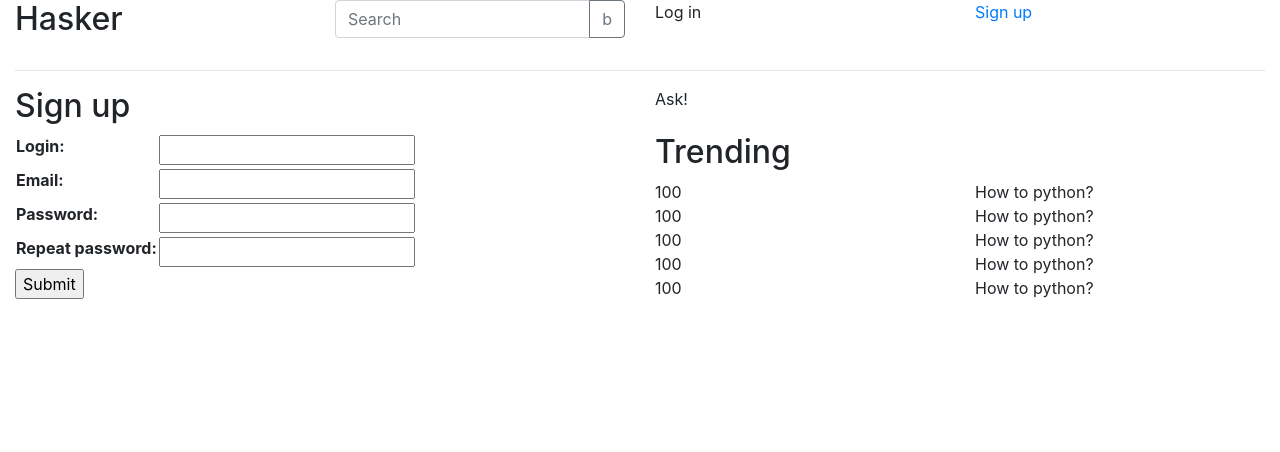
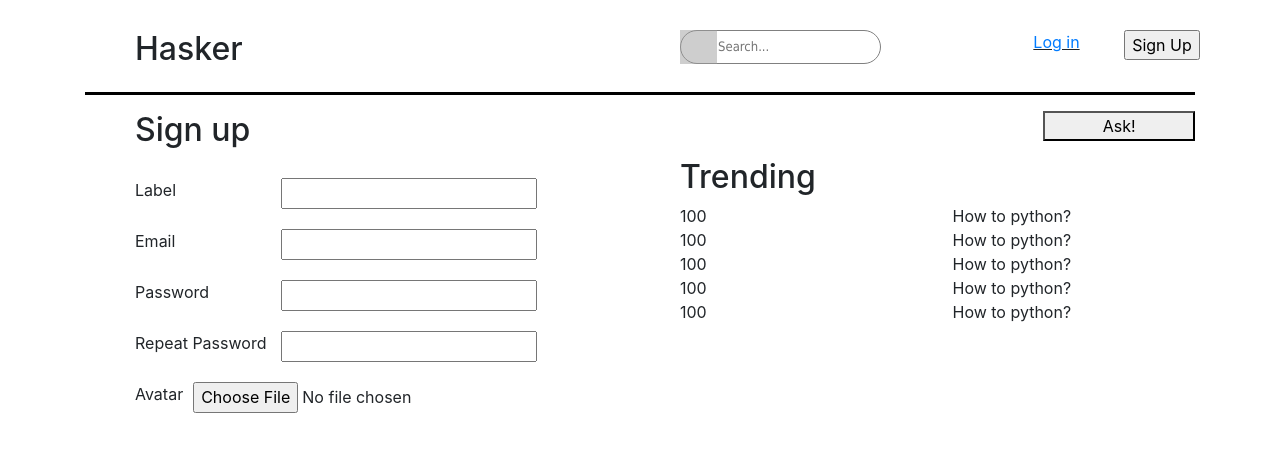
Before and after one commit to grol231/hasker, a Django app: page /hasker/signup in a window 1280 px wide. Shown: the top 452 px of the page. Run offline with Django 3.2, Linux system fonts and the light colour scheme; some libraries are stand-ins or nearby versions; grey boxes are pictures that could not be loaded.

Commit message:
update sign up form

```diff
--- a/qa/templates/qa/sign_up.html
+++ b/qa/templates/qa/sign_up.html
@@ -5,37 +5,222 @@
   border-left: 6px solid black;
   height: 50px;
 }
+hr {
+  border: none; /* Убираем границу для браузера Firefox */
+  color: black; /* Цвет линии для остальных браузеров */
+  background-color: black; /* Цвет линии для браузера Firefox и Opera */
+  height: 3px; /* Толщина линии */
+}
+.search {
+  /* устанавливаем необходимую ширину формы в зависимости от дизайна
+  ** форма без проблем растягивается */
+  width: 100%;
+
+  /* кнопку отправки будем позиционировать абсолютно,
+  ** поэтому необходимо это свойство */
+  position: relative;
+}
+
+.search input {
+  /* отключаем бордюры у инпутов */
+  border: none;
+}
+
+/* стили для поля ввода */
+.search .input {
+  /* растягиваем поле ввода на всю ширину формы */
+  `width: 100%;
+
+  /* за счет верхнего (8px) и нижнего (9px) внутренних отступов
+  ** регулируем высоту формы
+  ** внутренний отступ справа (37px) делаем больше левого,
+  ** т.к. там будет размещена кнопка отправки   */
+  padding: 8px 15px 9px 37px;
+
+  /* чтобы ширина поля ввода (100%) включала в себя внутренние отступы */
+  /*-moz-box-sizing: border-box;*/
+  box-sizing: border-box;
+
+  /* добавляем внутренние тени */
+  /*box-shadow: inset 0 0 5px rgba(0,0,0,0.1), inset 0 1px 2px rgba(0,0,0,0.3);*/
+
+  /* закругляем углы */
+  border-radius: 20px;
+
+  background: white;
+  font: 13px Tahoma, Arial, sans-serif;
+  color: black;
+  border: 1px solid gray;
+  outline: 10px;
+  /*outline: none;*/
+}
+
+/* меняем оформление поля ввода при фокусе */
+.search .input:focus {
+  box-shadow: inset 0 0 5px rgba(0,0,0,0.2), inset 0 1px 2px rgba(0,0,0,0.4);
+  background: #E8E8E8;
+  color: #333;
+}
+
+/* оформляем кнопку отправки */
+.search .submit {
+  /* позиционируем кнопку абсолютно от правого края формы */
+  position: absolute;
+  top: 0;
+  left: 0;
+
+  width: 37px;
+
+  /* растягиваем кнопку на всю высоту формы */
+  height: 100%;
+
+  cursor: pointer;
+  background: url(https://lh4.googleusercontent.com/-b-5aBxcxarY/UAfFW9lVyjI/AAAAAAAABUg/gQtEXuPuIds/s13/go.png) 50% no-repeat;
+
+  /* добавляем прозрачность кнопке отправки */
+  opacity: 0.5;
+}
+
+/* при наведении курсора меняем прозрачность кнопки отправки */
+.search .submit:hover {
+  opacity: 0.8;
+}
+
+/* данное свойство необходимо для того, чтобы в браузерах
+** Chrome и Safari можно было стилизовать инпуты */
+input[type="search"] {
+  -webkit-appearance: none;
+}
+
+.signup-form {
+    float: left;
+}
+.signup-form-field {
+    clear: both;
+    text-align: right;
+    line-height: 25px;
+    margin-top: 20px;
+}
+.signup-form-field label {
+    float: left;
+    padding-right: 10px;
+}
+.signup-form-field-avatar {
+    width: 0.1px;
+    height: 0.1px;
+    opacity: 0;
+    overflow: hidden;
+    position: absolute;
+    z-index: -1;
+}
+/*
+[type="file"] {
+  border: 0;
+  clip: rect(0, 0, 0, 0);
+  height: 1px;
+  overflow: hidden;
+  padding: 0;
+  position: absolute !important;
+  white-space: nowrap;
+  width: 1px;
+}
+
+[type="file"] + label {
+  background-color: #000;
+  border-radius: 4rem;
+  color: #fff;
+  cursor: pointer;
+  display: inline-block;
+  padding-left: 2rem 4rem;
+}
+
+[type="file"]:focus + label,
+[type="file"] + label:hover {
+    background-color: #f15d22;
+}
+
+[type="file"]:focus + label {
+  outline: 1px dotted #000;
+}
+*/
 
 </style>
-<div class="container-fluid">
-    <div class='row'>
-        <div class="col-sm-3">
+<script type="text/javascript">
+    $(document).ready(function(){
+        $('input[type="file"]').change(function(){
+            console.log("A file has been selected.");
+            filename = this.files[0].name
+            console.log("changed input!")
+            console.log(filename);
+            $("#photo-name").html("I get it!")
+
+        });
+    });
+</script>
+<div class="container">
+    <div class='row' style='padding-left: 50px; padding-top: 30px'>
+        <div class="col-sm-6">
            <h2>Hasker</h2>
         </div>
-        <div class="col-sm-3">
-            <div class="input-group mb-3">
-                <input type="text" class="form-control" placeholder="Search" aria-label="Search" aria-describedby="basic-addon2">
-                <div class="input-group-append">
-                    <button class="btn btn-outline-secondary" type="button">b</button>
-                </div>
-            </div>
+        <div class="col-sm-4">
+            <form action="" method="post" class="search">
+                <input type="search" name="" placeholder="Search..." class="input" />
+                <input type="submit" name="" value="" class="submit" />
+            </form>
         </div>
-        <div class="col-sm-3">
-            <div>Log in</div>
+        <div class="col-sm-1" style='margin-left: -10px'>
+            <u><a href='http://localhost:8000/hasker/login'>Log in</a></u>
         </div>
-        <div class="col-sm-3">
-            <a href='http://localhost:8000/hasker/signup'>Sign up</a>
+        <div class="col-sm-1" style='margin-right: 10px'>
+            <form action="http://localhost:8000/hasker/signup">
+                <input type="submit" value="Sign Up" />
+            </form>
         </div>
     </div>
-    <hr>
-    <div class='row'>
-        <div class='col-sm-6'>
+    <hr size='5px'>
+    <div class='row' style='padding-left: 50px'>
+        <div class='col-sm-10'>
             <h2>Sign up</h2>
         </div>
-        <div class='col-sm-3'>Ask!</div>
+        <div class='col-sm-2'>
+            <button style="width: 100%">Ask!</button>
+        </div>
     </div>
-    <div class='row'>
+    <div class='row' style='padding-left: 50px'>
         <div class='col-sm-6'>
+            <form class='signup-form'>
+                <div class='signup-form-field'>
+                    <label for="login">Label</label>
+                    <input type='text' id=login  name='Login'><br>
+                </div>
+                <div class='signup-form-field'>
+                    <label for="email">Email</label>
+                    <input type='text' id=email  name='Email'><br>
+                </div>
+                <div class='signup-form-field'>
+                    <label for="password">Password</label>
+                    <input type='text' id="password" name='Password'><br>
+                </div>
+                <div class='signup-form-field'>
+                    <label for="rpassword">Repeat Password</label>
+                    <input type='text' id="rpassword" name='Repeat password'><br>
+                </div>
+                <div class='signup-form-field'>
+                    <label for='avatar'>Avatar</label>
+                    <input type='file' id='avatar'>
+ <!--
+                    <input type="file" id="form-file" />
+                    <label for="form-file" >choose a file</label>
+                    <label id="photo-name"></label>
+-->
+<!--
+                    <label for=avatar>Avatar</label>
+                    <button for=avatar>Upload</button>
+                    <input type='file' id=avatar  name='Avatar'>
+-->
+                </div>
+            </form>
+<!--
             <form action="/hasker/signup" method="post">
                 {% csrf_token %}
                 <table>
@@ -43,6 +228,7 @@
                 </table>
                 <input type="submit" value="Submit" />
             </form>
+-->
         </div>
         <div class='col-sm-6'>
             <h2>Trending</h2>
```
